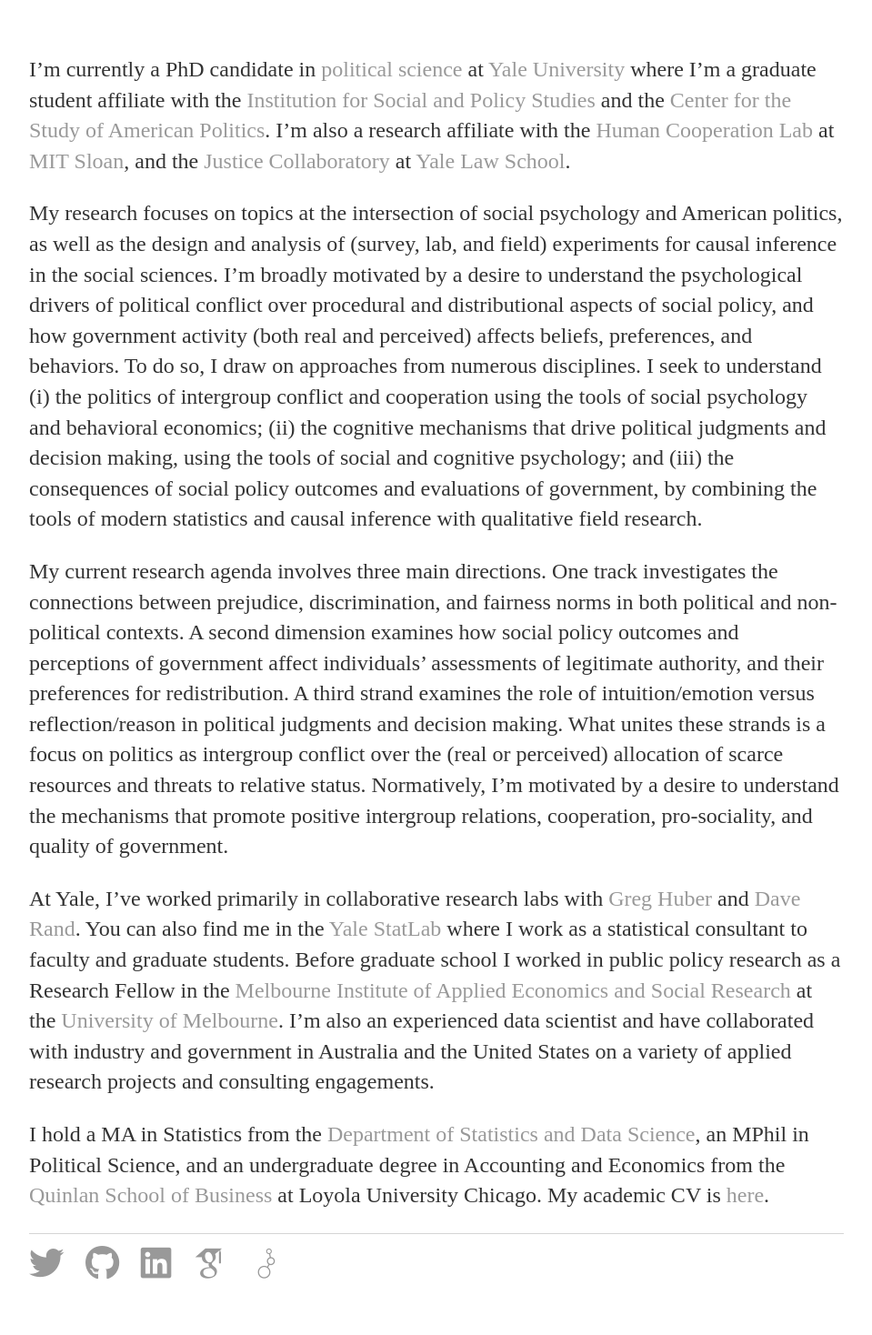
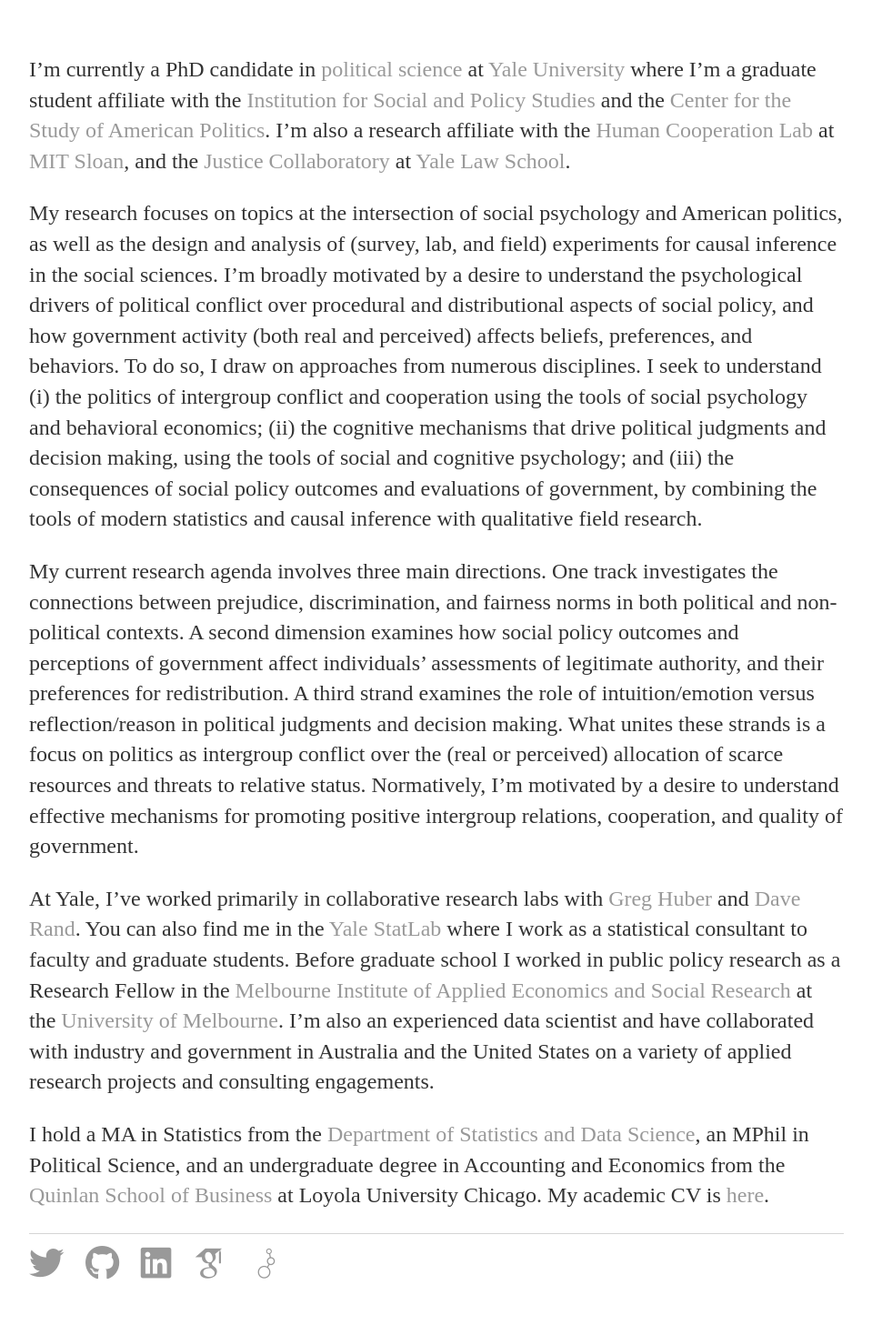
Before and after one commit to kylepeyton/kylepeyton.github.io, a Jekyll site: the page built from index.markdown, in a window 1280 px wide. Shown: the whole page at 91% size, without its empty margins (160-1119 px from the left). Built offline with Jekyll 4.4.1, drawn with Linux system fonts in a browser that asks for light colours; nearby versions of some CDN libraries; some web fonts are replaced.

Commit message:
Update index.markdown

```diff
--- a/index.markdown
+++ b/index.markdown
@@ -7,7 +7,7 @@
 
 My research focuses on topics at the intersection of social psychology and American politics, as well as the design and analysis of (survey, lab, and field) experiments for causal inference in the social sciences. I'm broadly motivated by a desire to understand the psychological drivers of political conflict over procedural and distributional aspects of social policy, and how government activity (both real and perceived) affects beliefs, preferences, and behaviors. To do so, I draw on approaches from numerous disciplines. I seek to understand (i) the politics of intergroup conflict and cooperation using the tools of social psychology and behavioral economics; (ii) the cognitive mechanisms that drive political judgments and decision making, using the tools of social and cognitive psychology; and (iii) the consequences of social policy outcomes and evaluations of government, by combining the tools of modern statistics and causal inference with qualitative field research.
 
-My current research agenda involves three main directions. One track investigates the connections between prejudice, discrimination, and fairness norms in both political and non-political contexts. A second dimension examines how social policy outcomes and perceptions of government affect individuals' assessments of legitimate authority, and their preferences for redistribution. A third strand examines the role of intuition/emotion versus reflection/reason in political judgments and decision making. What unites these strands is a focus on politics as intergroup conflict over the (real or perceived) allocation of scarce resources and threats to relative status. Normatively, I'm motivated by a desire to understand the mechanisms that promote positive intergroup relations, cooperation, pro-sociality, and quality of government.
+My current research agenda involves three main directions. One track investigates the connections between prejudice, discrimination, and fairness norms in both political and non-political contexts. A second dimension examines how social policy outcomes and perceptions of government affect individuals' assessments of legitimate authority, and their preferences for redistribution. A third strand examines the role of intuition/emotion versus reflection/reason in political judgments and decision making. What unites these strands is a focus on politics as intergroup conflict over the (real or perceived) allocation of scarce resources and threats to relative status. Normatively, I'm motivated by a desire to understand effective mechanisms for promoting positive intergroup relations, cooperation, and quality of government.
 
 At Yale, I've worked primarily in collaborative research labs with [Greg Huber](https://huber.research.yale.edu/) and [Dave Rand](http://davidrand-cooperation.com/lab/). You can also find me in the [Yale StatLab](http://statlab.stat.yale.edu/) where I work as a statistical consultant to faculty and graduate students. Before graduate school I worked in public policy research as a Research Fellow in the [Melbourne Institute of Applied Economics and Social Research](http://melbourneinstitute.unimelb.edu.au/) at the [University of Melbourne](http://www.unimelb.edu.au/). I'm also an experienced data scientist and have collaborated with industry and government in Australia and the United States on a variety of applied research projects and consulting engagements.
 
```
